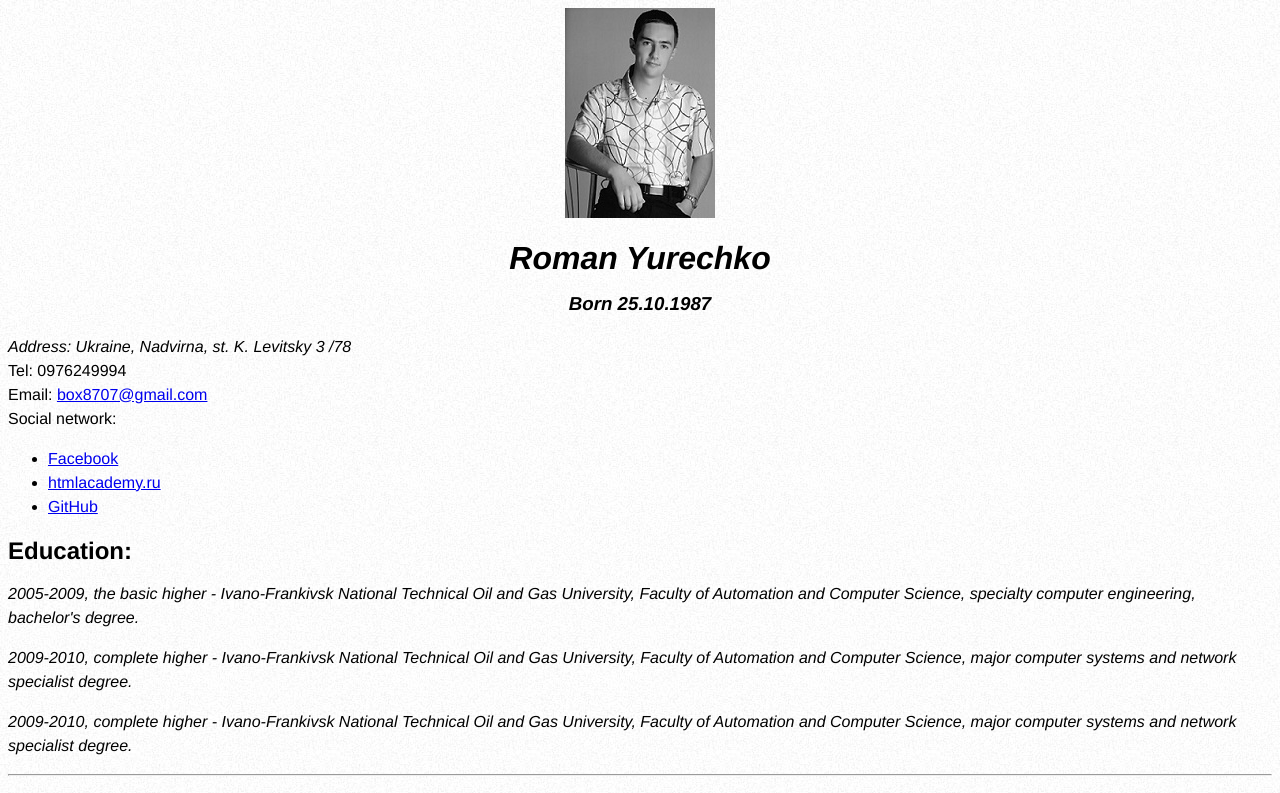
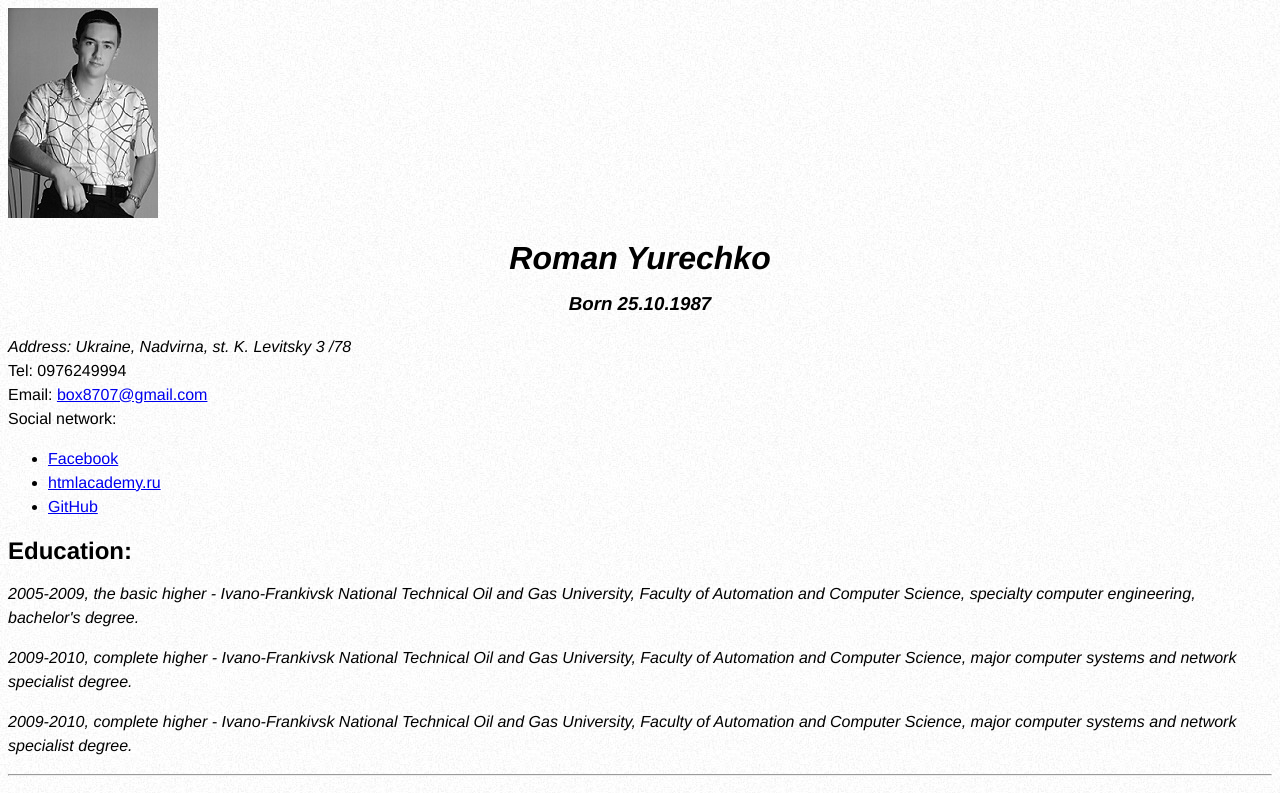
Before and after one commit to YurechkoRoman/lesson_1, a plain HTML site: page index.html in a window 1280 px wide. Shown: the top 793 px of the page. Drawn offline with Linux system fonts and the light colour scheme.

Commit message:
last commit

```diff
--- a/index.html
+++ b/index.html
@@ -9,7 +9,7 @@
 </head>
     <body>
     	<div>
-    		<center><img src="images/I am.jpg" alt="My foto"></center>
+    		<img src="images/I am.jpg" alt="My foto">
     	</div>
 <div>
         <center><h1><em>Roman Yurechko</em></h1></center>
```
